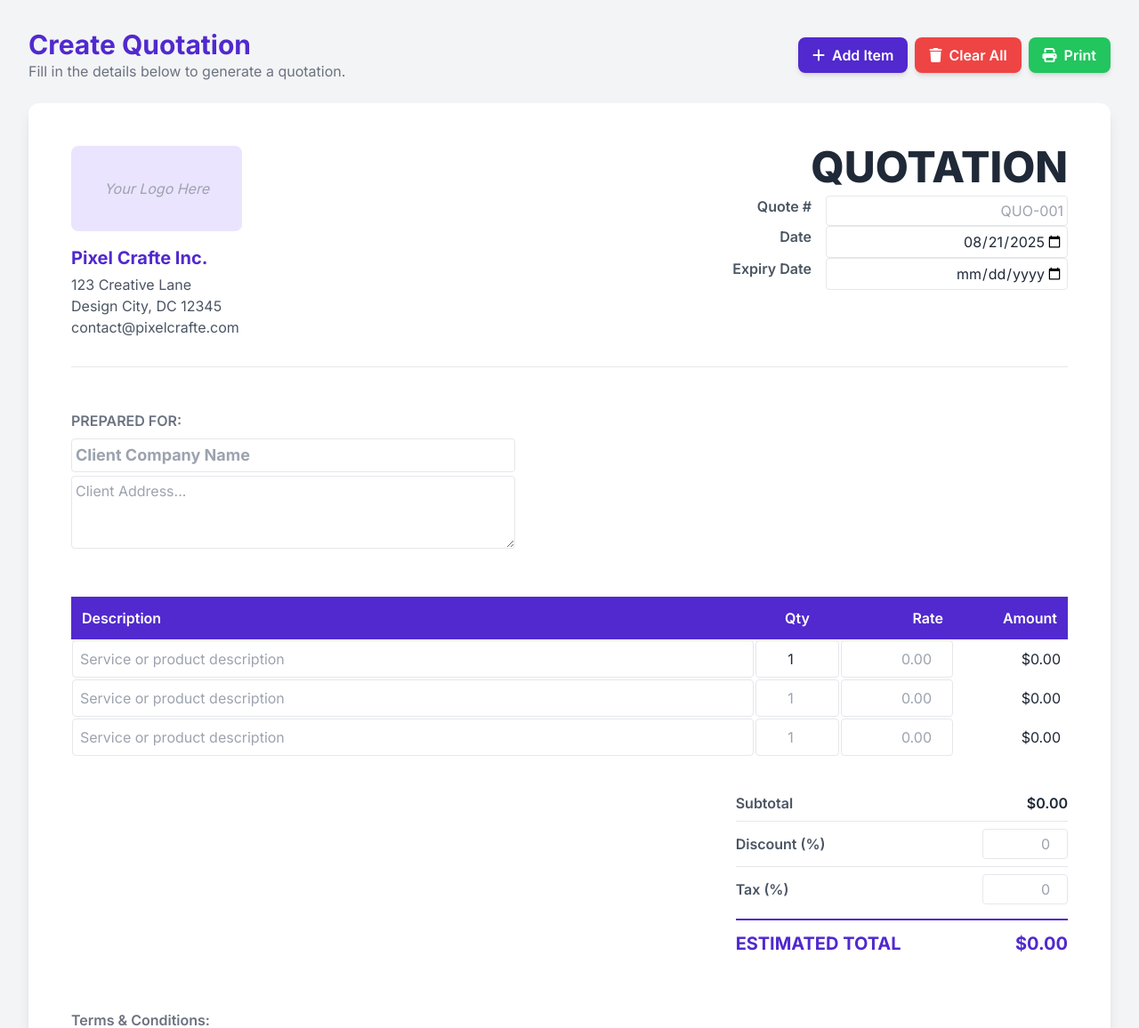
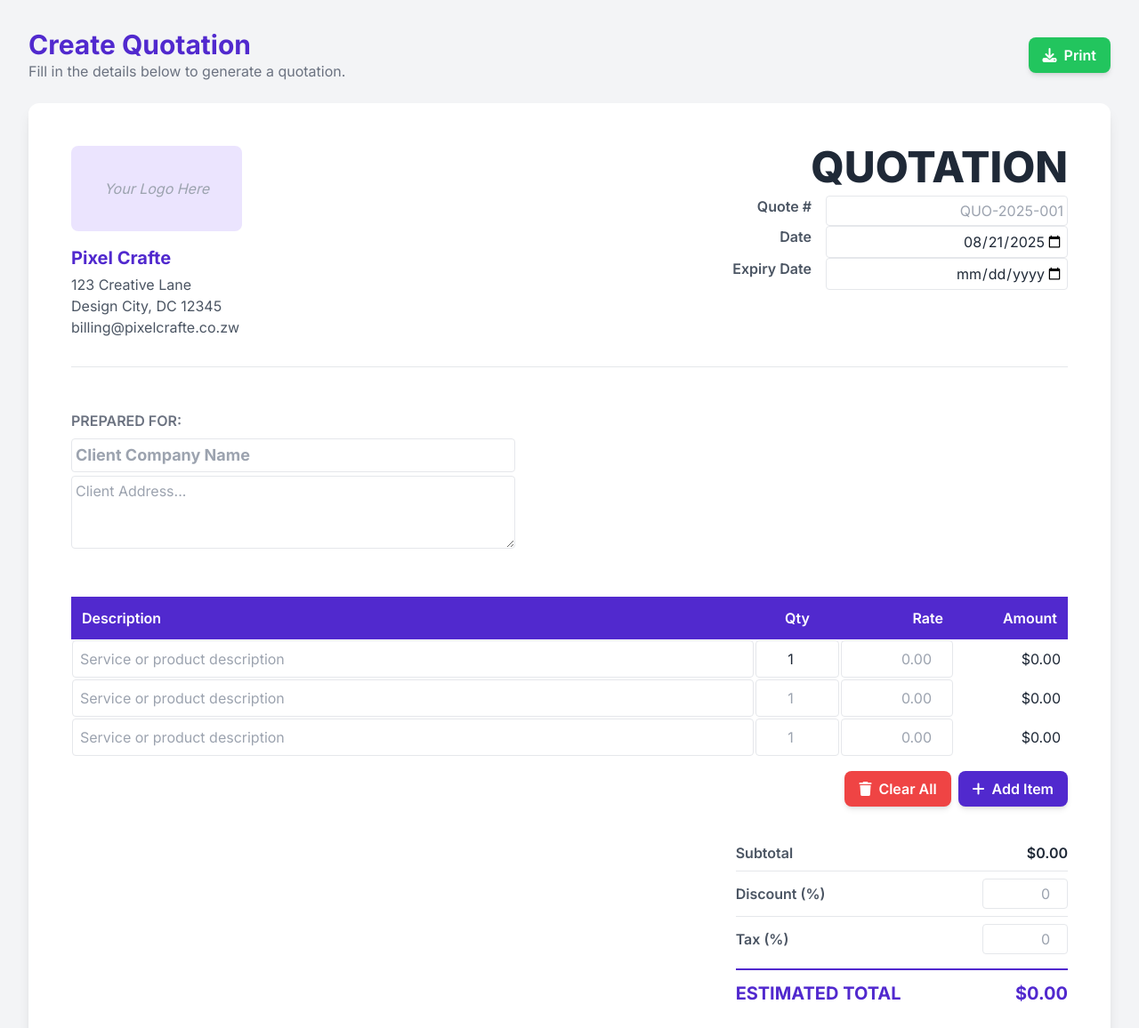
Before and after one commit to PixelCrafte/billing-pixel, a Django app: template billingapp/templates/quotation.html in a window 1280 px wide. Shown: the top 1156 px of the page at 89% size. Run offline with Django 5.2, Linux system fonts and the light colour scheme; the template is opened without the code that fills it, so the values that code supplies are empty; some libraries are stand-ins or nearby versions.

Commit message:
short break 1

```diff
--- a/billingapp/templates/quotation.html
+++ b/billingapp/templates/quotation.html
@@ -67,14 +67,8 @@
                 <p class="text-gray-500">Fill in the details below to generate a quotation.</p>
             </div>
             <div class="flex gap-2">
-                <button onclick="addRow()" class="py-2 px-4 bg-main text-white font-semibold rounded-lg shadow-md hover:bg-opacity-90 transition duration-300">
-                    <i class="fas fa-plus mr-2"></i>Add Item
-                </button>
-                <button onclick="clearQuotation()" class="py-2 px-4 bg-red-500 text-white font-semibold rounded-lg shadow-md hover:bg-red-600 transition duration-300">
-                    <i class="fas fa-trash mr-2"></i>Clear All
-                </button>
                  <button onclick="window.print()" class="py-2 px-4 bg-green-500 text-white font-semibold rounded-lg shadow-md hover:bg-green-600 transition duration-300">
-                    <i class="fas fa-print mr-2"></i>Print
+                    <i class="fas fa-download mr-2"></i>Print
                 </button>
             </div>
         </div>
@@ -89,16 +83,16 @@
                     <div class="flex items-center justify-center h-24 w-48 bg-faded text-gray-400 rounded-lg mb-4">
                         <span class="italic">Your Logo Here</span>
                     </div>
-                    <h2 class="text-xl font-bold text-main mb-1">Pixel Crafte Inc.</h2>
+                    <h2 class="text-xl font-bold text-main mb-1">Pixel Crafte</h2>
                     <p class="text-gray-600">123 Creative Lane<br>Design City, DC 12345</p>
-                    <p class="text-gray-600">contact@pixelcrafte.com</p>
+                    <p class="text-gray-600">billing@pixelcrafte.co.zw</p>
                 </div>
                 <!-- Quotation Title and Details -->
                 <div class="w-1/2 text-right">
                     <h1 class="text-4xl md:text-5xl font-extrabold text-gray-800 mb-2">QUOTATION</h1>
                     <div class="grid grid-cols-2 gap-x-4">
                         <span class="font-semibold text-gray-600">Quote #</span>
-                        <input type="text" placeholder="QUO-001" class="p-1 border rounded text-right">
+                        <input type="text" placeholder="QUO-2025-001" class="p-1 border rounded text-right">
                         <span class="font-semibold text-gray-600">Date</span>
                         <input type="date" class="p-1 border rounded text-right">
                         <span class="font-semibold text-gray-600">Expiry Date</span>
@@ -149,6 +143,14 @@
                         </tr>
                     </tbody>
                 </table>
+                <div class="w-full flex justify-end my-4 gap-2">
+                    <button onclick="clearQuotation()" class="py-2 px-4 bg-red-500 text-white font-semibold rounded-lg shadow-md hover:bg-red-600 transition duration-300">
+                    <i class="fas fa-trash mr-2"></i>Clear All
+                    </button>
+                    <button onclick="addRow()" class="py-2 px-4 bg-main text-white font-semibold rounded-lg shadow-md hover:bg-opacity-90 transition duration-300">
+                        <i class="fas fa-plus mr-2"></i>Add Item
+                    </button>
+                </div>
             </section>
 
             <!-- Quotation Totals -->
```
